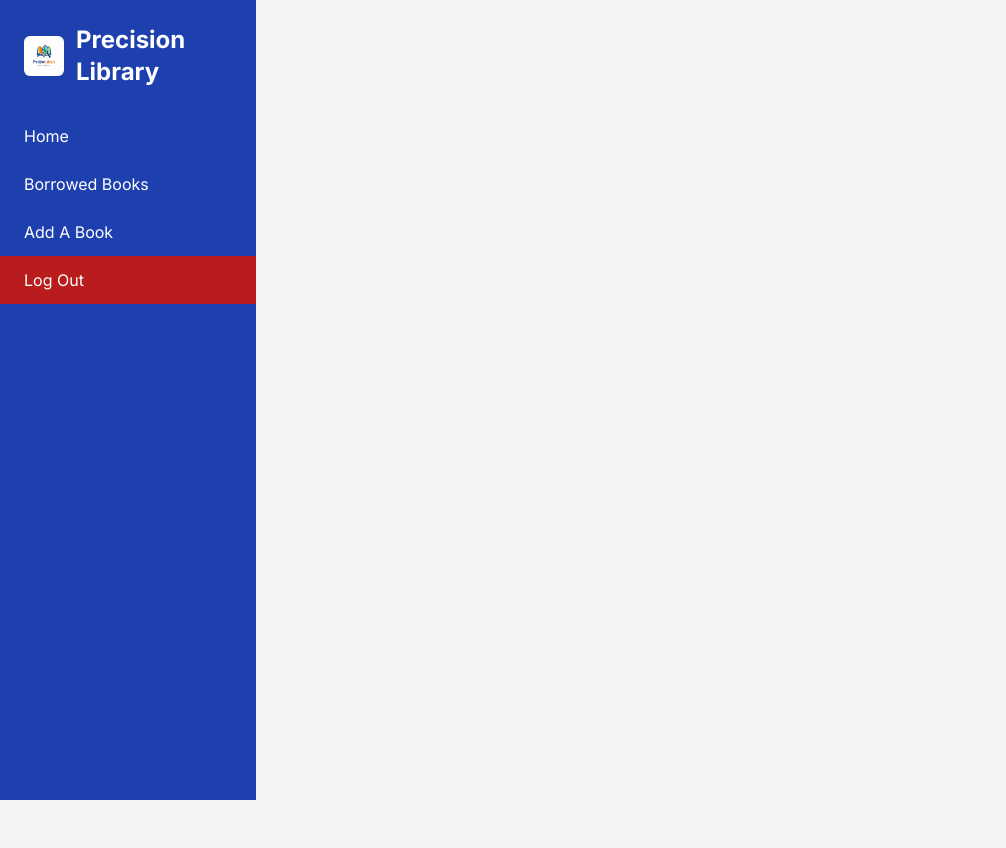
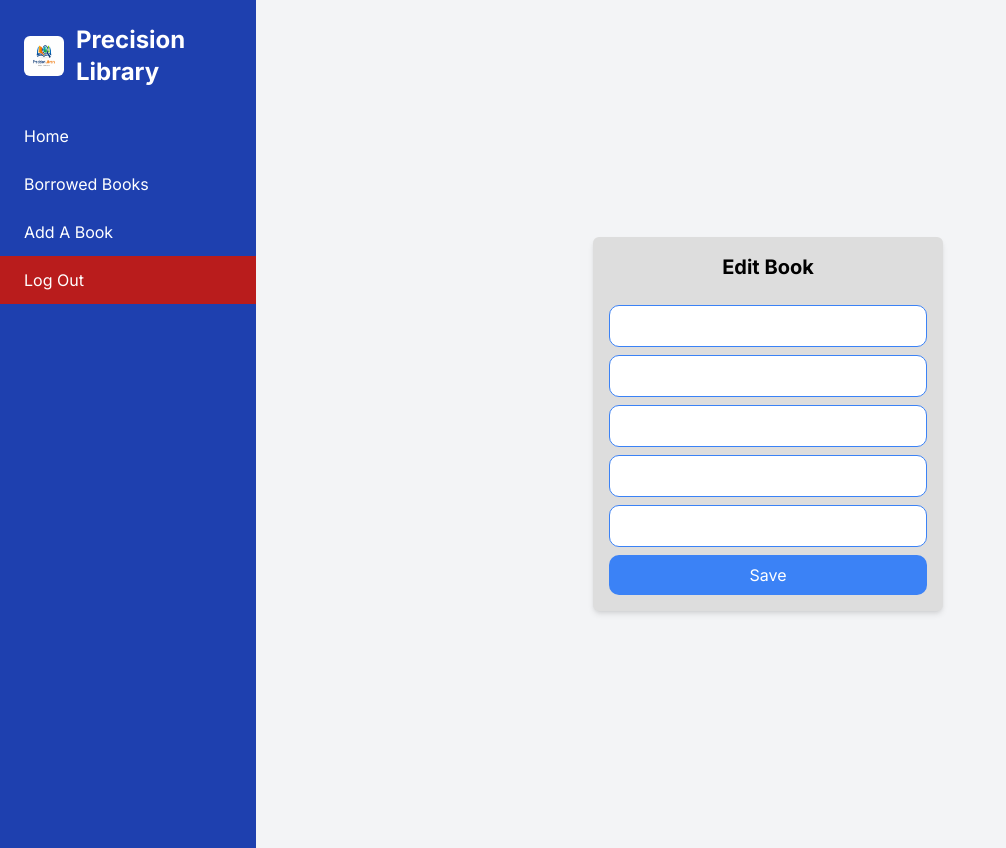
Before and after one commit to SibusiZW/precision_library, a Django app: template core/templates/edit.html in a window 1280 px wide. Shown: the whole page, without its empty margins (0-1006 px from the left). Before the commit the page ends 800 px from the top, so only its background shows below. Run offline with Django 5.2, Linux system fonts and the light colour scheme; the template is opened without the code that fills it, so the values that code supplies are empty; some libraries are stand-ins or nearby versions.

Commit message:
finished job

```diff
--- a/core/templates/edit.html
+++ b/core/templates/edit.html
@@ -1 +1,19 @@
 {% extends 'base.html' %}
+
+{% block content %}
+    <div class="flex flex-col min-h-screen items-center justify-center">
+        <div class="p-4 text-center w-full max-w-[350px] bg-[#dddddd] rounded-md shadow-md">
+            <h1 class="text-xl font-bold mb-6">Edit Book</h1>
+            <form method="post">
+                {% csrf_token %}
+                <input type="text" class="w-full p-2 rounded-[10px] mb-2 border border-blue-500" value="{{ book.name }}" name="name">
+                <input type="text" class="w-full p-2 rounded-[10px] mb-2 border border-blue-500" value="{{ book.author }}" name="author">
+                <input type="text" class="w-full p-2 rounded-[10px] mb-2 border border-blue-500" value="{{ book.name_of_borrower }}" name="borrower">
+                <input type="text" class="w-full p-2 rounded-[10px] mb-2 border border-blue-500" value="{{ book.class_of_borrower }}" name="class">
+                <input type="text" class="w-full p-2 rounded-[10px] mb-2 border border-blue-500" value="{{ book.status }}" name="status">
+                <button class="p-2 bg-blue-500 w-full rounded-[10px] text-white hover:bg-blue-700" type="submit">Save</button>
+            </form>
+
+        </div>
+    </div>
+{% endblock %}
```
Also changed, not shown: core/views.py (+18 -1 lines).
